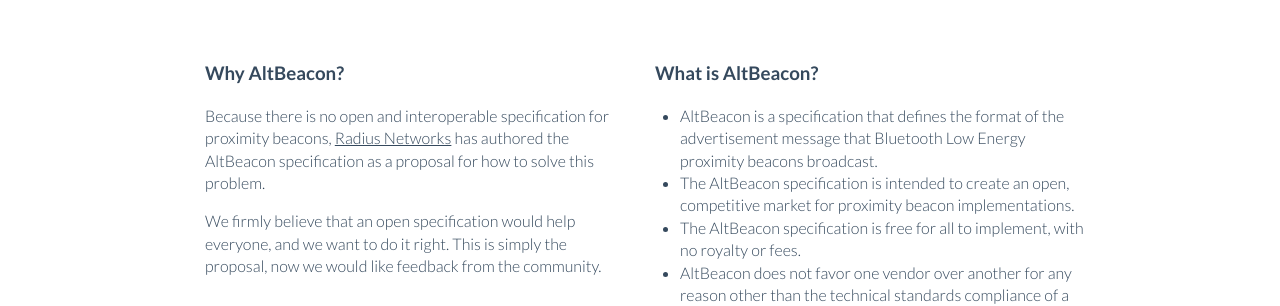
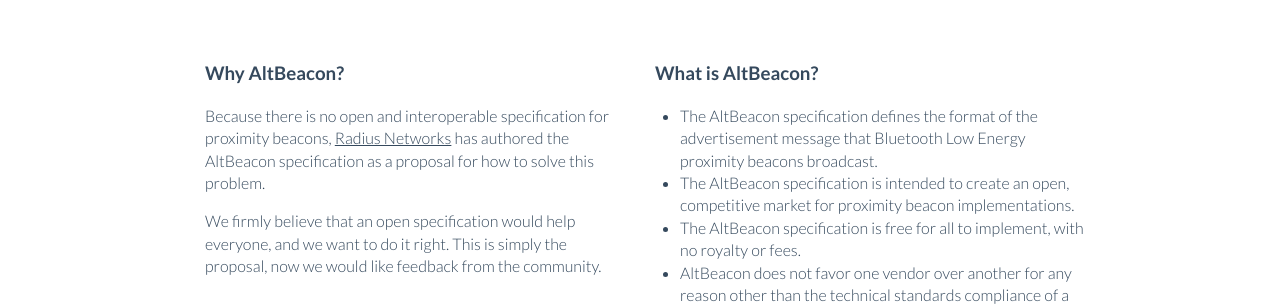
Before and after one commit to AltBeacon/website, a Jekyll site: the page built from index.html, in a window 1280 px wide. Shown: the part 802-1108 px from the top of the page. Built offline with Jekyll 4.4.1, drawn with Linux system fonts in a browser that asks for light colours; Markdown is read by kramdown in place of the engine named in the settings.

Commit message:
Update for clarity

```diff
--- a/index.html
+++ b/index.html
@@ -69,9 +69,8 @@
       <p>
       <ul>
         <li>
-        AltBeacon is a specification that defines the format of the
-        advertisement message that Bluetooth Low Energy proximity beacons
-        broadcast.
+        The AltBeacon specification defines the format of the advertisement
+        message that Bluetooth Low Energy proximity beacons broadcast.
         </li>
         <li>
         The AltBeacon specification is intended to create an open,
```
